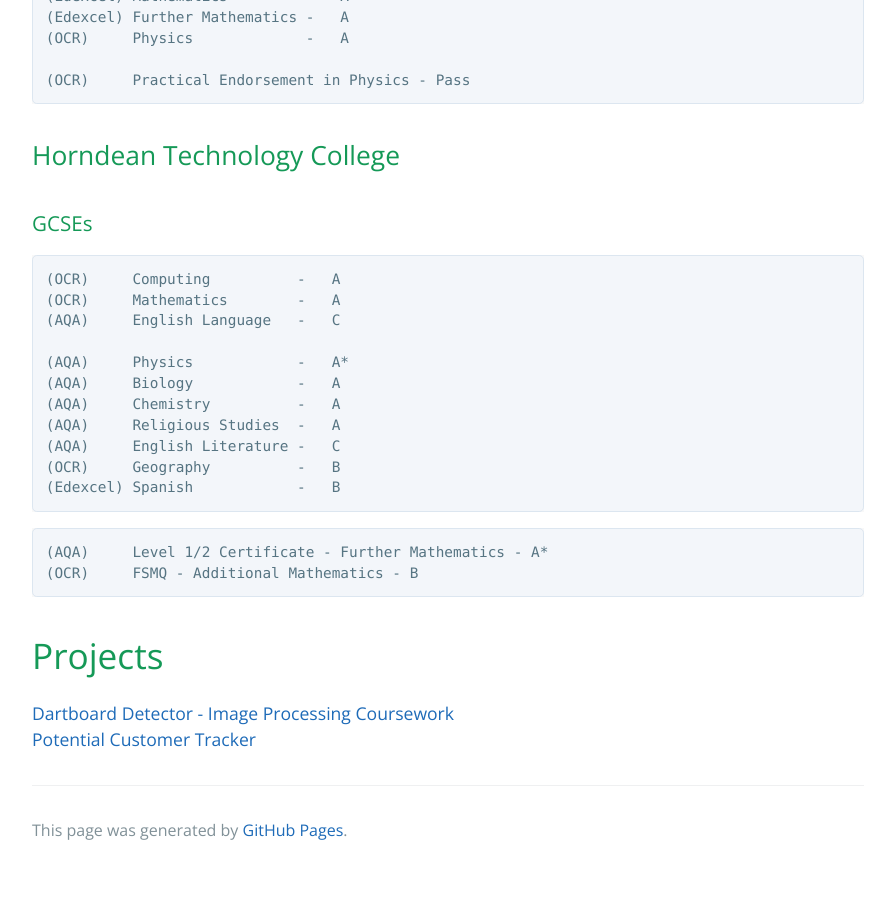
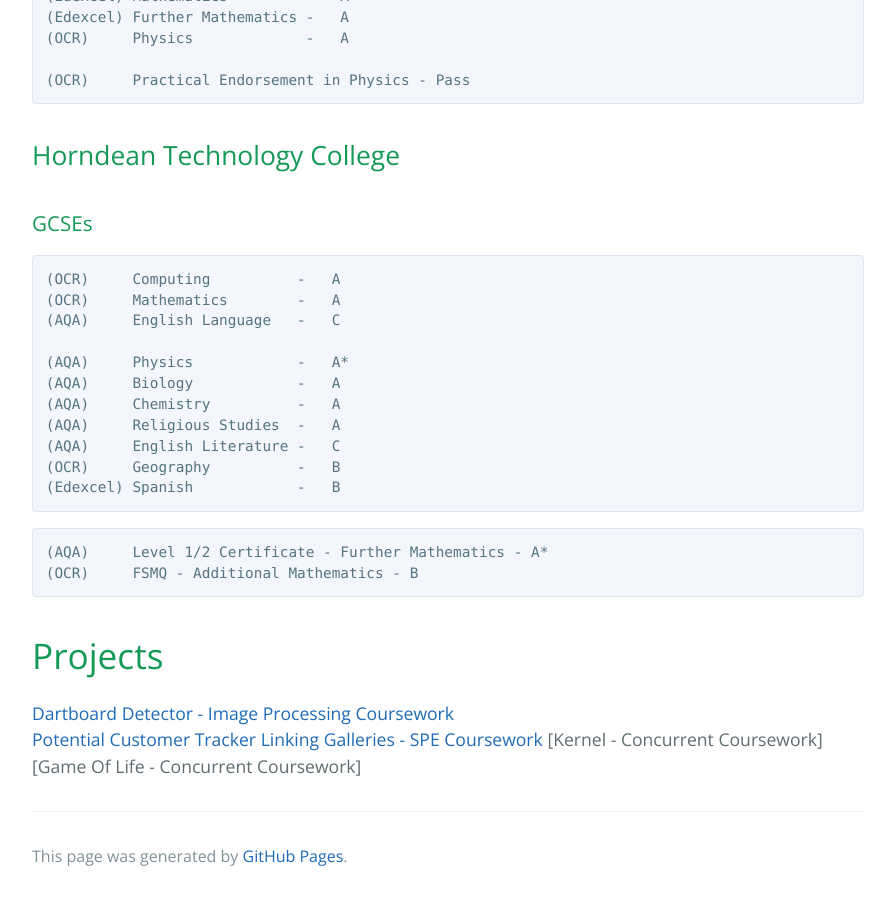
Before and after one commit to Pope10830/Pope10830.github.io, a Jekyll site: the page built from index.md, in a window 1280 px wide and 900 px high, scrolled down 801 px. Shown: the whole window, without its empty margins (192-1087 px from the left). Built offline with Jekyll 4.4.1, drawn with Linux system fonts in a browser that asks for light colours; before the commit the page ends 1675 px from its top, so only the background shows below that.

Commit message:
Added link placeholders

```diff
--- a/index.md
+++ b/index.md
@@ -48,3 +48,6 @@ Computer Science BSc - Predicted 2.1 - Graduate August 2021
 
 [Dartboard Detector - Image Processing Coursework](pages/dartboarddetector.md)
 [Potential Customer Tracker](pages/potentialcustomerstracker.md)
+[Linking Galleries - SPE Coursework](link)
+[Kernel - Concurrent Coursework]
+[Game Of Life - Concurrent Coursework]
```
